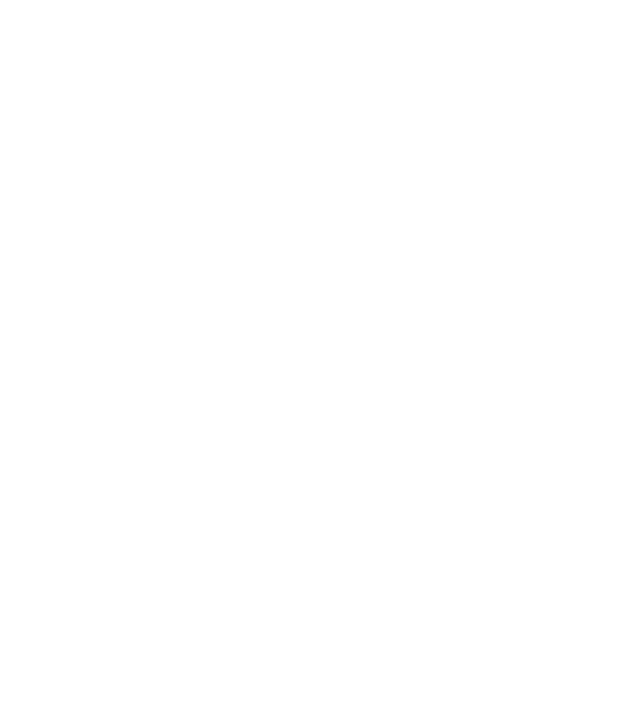
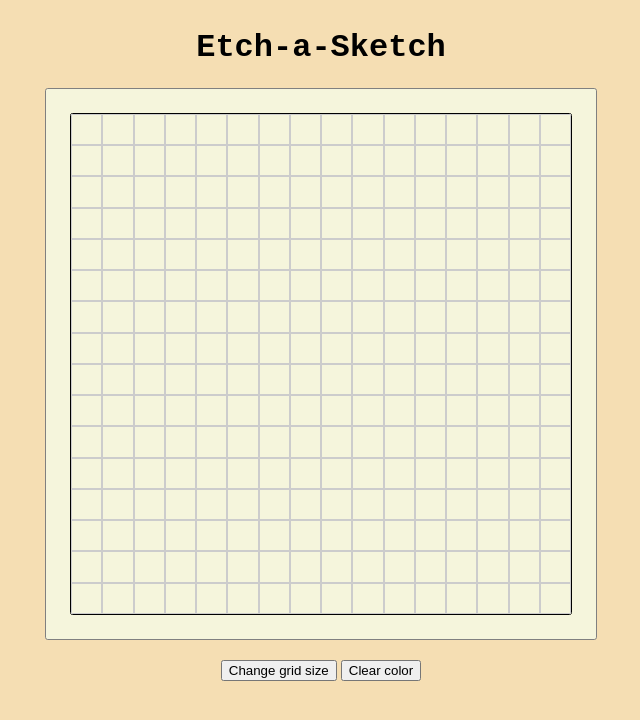
Before and after one commit to H8-P0-PRACTICE/membuat-web-sederhana-dengan-html-dan-css-rahmaptr, a plain HTML site: page index.html in a window 1280 px wide. Shown: the whole page, without its empty margins (319-959 px from the left). Drawn offline with Linux system fonts and the light colour scheme.

Commit message:
Add Jawaban

```diff
--- a/index.html
+++ b/index.html
@@ -1 +1,21 @@
-<!-- write your code here -->
+<!DOCTYPE html>
+<html lang="en">
+  <head>
+    <meta charset="UTF-8" />
+    <meta http-equiv="X-UA-Compatible" content="IE=edge" />
+    <meta name="viewport" content="width=device-width, initial-scale=1.0" />
+    <title>Etch-a-Sketch</title>
+    <link rel="stylesheet" href="./style.css" />
+    <script src="./script.js" defer></script>
+  </head>
+  <body>
+    <div id="title">
+      <h1>Etch-a-Sketch</h1>
+    </div>
+    <div class="content"></div>
+    <div id="buttons">
+      <button id="gridSize">Change grid size</button>
+      <button id="clear">Clear color</button>
+    </div>
+  </body>
+</html>
--- /dev/null
+++ b/script.js
@@ -0,0 +1,82 @@
+const body = document.body;
+const container = document.createElement("div");
+const buttons = document.querySelector("#buttons");
+const content =document.querySelector(".content");
+const gridButton = document.querySelector("#gridSize");
+const clearButton = document.querySelector("#clear")
+let gridSize = 16;
+container.setAttribute("id", "container");
+content.appendChild(container);
+
+makeGrid(gridSize);
+
+gridButton.addEventListener("click", changeGridSize);
+clearButton.addEventListener("click", clearColor)
+
+function makeGrid(gridSize) {
+  for (let i = 0; i < gridSize; i++) {
+    for (let j = 0; j < gridSize; j++) {
+      const cell = document.createElement("div");
+      let cellName = "cell-" + i + "-" + j;
+      cell.classList.add("cell");
+      cell.setAttribute("id", cellName);
+      container.appendChild(cell);
+    }
+  }
+
+  container.style.gridTemplateColumns = `repeat( ${gridSize}, 1fr)`;
+  container.style.gridTemplateRows = `repeat(${gridSize}, 1fr)`;
+
+  changeColorOnHover();
+}
+
+function changeGridSize() {
+  gridSize = parseInt(window.prompt("Input custom grid size"));
+
+  if (gridSize > 100) {
+    alert("Grid can't be bigger than 100");
+    gridSize = parseInt(window.prompt("Input custom grid size"));
+  }
+  removeAllChildNodes(container);
+  makeGrid(gridSize);
+}
+
+function removeAllChildNodes(parent) {
+  while (parent.firstChild) {
+      parent.removeChild(parent.firstChild);
+  }
+}
+
+function changeColorOnHover() {
+  for (let i = 0; i < gridSize; i++) {
+    for (let j = 0; j < gridSize; j++) {
+      let cellId = "cell-" + i + "-" + j;
+      const cell = document.getElementById(cellId);
+      cell.addEventListener("mouseover", () => {
+        cell.style.backgroundColor = "dark";
+        cell.style.border = 'none';
+      });
+    }
+  }
+}
+
+function clearColor() {
+  for (let i = 0; i < gridSize; i++) {
+    for (let j = 0; j < gridSize; j++) {
+      let cellId = "cell-" + i + "-" + j;
+      const cell = document.getElementById(cellId);
+      cell.style.border = "thin solid hsl(0, 0%, 80%)";
+      cell.style.backgroundColor = "beige";
+    }
+  }
+}
+
+// const cell = document.querySelectorAll(".cell");
+// console.log(cell);
+
+// cell.forEach(element => {
+//   element.addEventListener("mouseover", () => {
+//     var randomColor = "#" + Math.floor(Math.random() * 16777215).toString(16);
+//     element.
+//   });
+// });
--- a/style.css
+++ b/style.css
@@ -1 +1,39 @@
-/* write your code here */
+body {
+    display: flex;
+    flex-direction: column;
+    justify-content: center;
+    align-items: center;
+    flex-wrap: wrap;
+    background-color: wheat;
+}
+
+#title {
+    text-align: center;
+    font-family: 'Courier New', Courier, monospace;
+}
+
+#container {
+    border: 1px solid black;
+    border-radius: .5%;
+    display: grid;
+    width: 500px;
+    height: 500px;
+    background-color: beige;
+}
+
+.content {
+    width: 550px;
+    height: 550px;
+    border: 1px solid gray;
+    border-radius: .5%;
+    display: flex;
+    align-items: center;
+    justify-content: center;
+    margin-bottom: 20px;
+    background-color: beige;
+}
+
+.cell {
+    border: thin solid hsl(0, 0%, 80%);
+    aspect-ratio: 1;
+}
```
